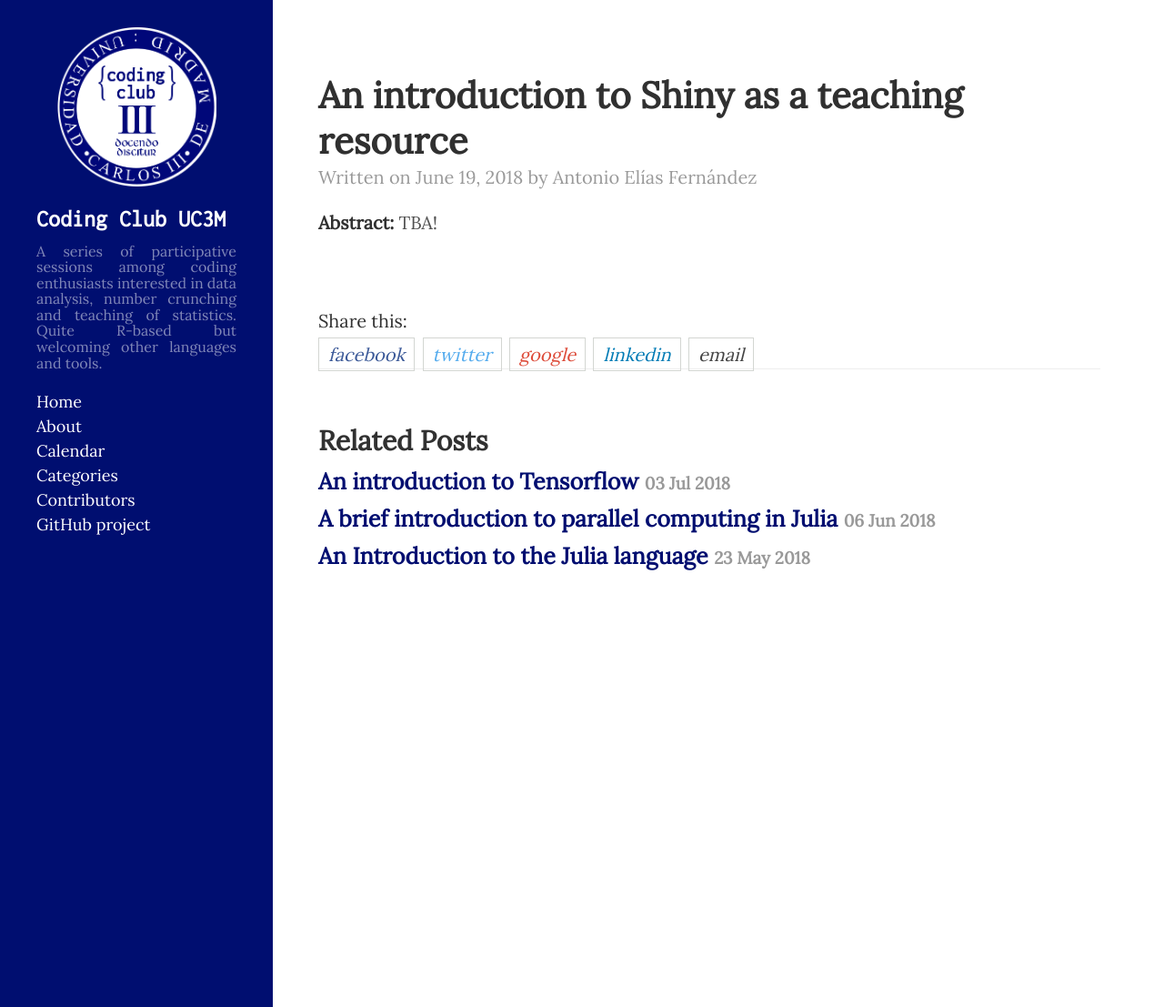
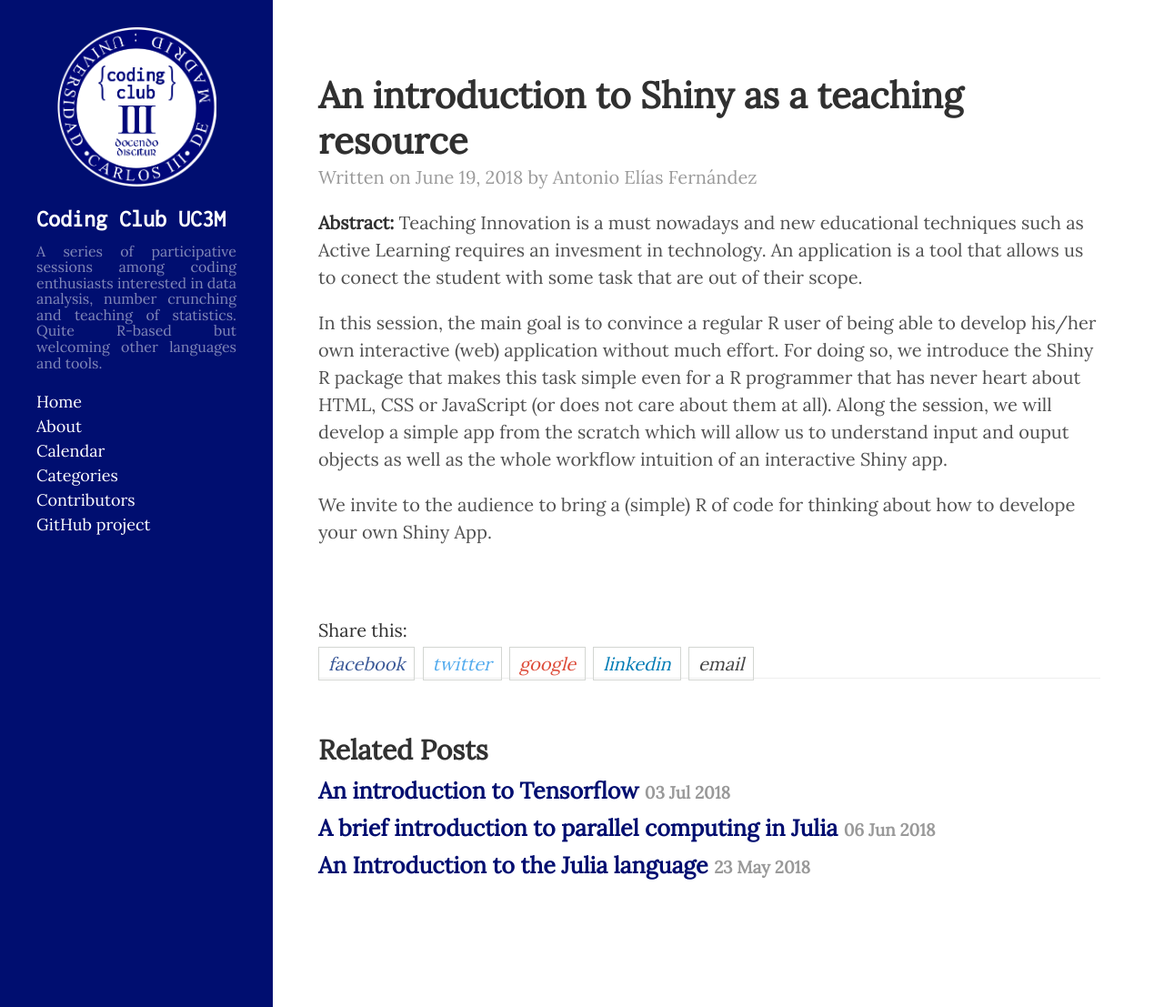
Before and after one commit to CodingClubUC3M/codingclubuc3m.github.io, a Jekyll site: the page built from _posts/2018-06-19-introduction-Shiny.md, in a window 1280 px wide and 1107 px high. Shown: the whole window at 91% size. Built offline with Jekyll 4.4.1, drawn with Linux system fonts in a browser that asks for light colours; comment, search, counter and statistics services are not loaded.

Commit message:
add abstract

```diff
--- a/_posts/2018-06-19-introduction-Shiny.md
+++ b/_posts/2018-06-19-introduction-Shiny.md
@@ -12,4 +12,8 @@
     mathjax:  default
 ---
 
-**Abstract:** TBA!
+**Abstract:** Teaching Innovation is a must nowadays and new educational techniques such as Active Learning requires an invesment in technology. An application is a tool that allows us to conect the student with some task that are out of their scope.
+
+In this session, the main goal is to convince a regular R user of being able to develop his/her own interactive (web) application without much effort. For doing so, we introduce the Shiny R package that makes this task simple even for a R programmer that has never heart about HTML, CSS or JavaScript (or does not care about them at all). Along the session, we will develop a simple app from the scratch which will allow us to understand input and ouput objects as well as the whole workflow intuition of an interactive Shiny app.
+
+We invite to the audience to bring a (simple) R of code for thinking about how to develope your own Shiny App.
```
